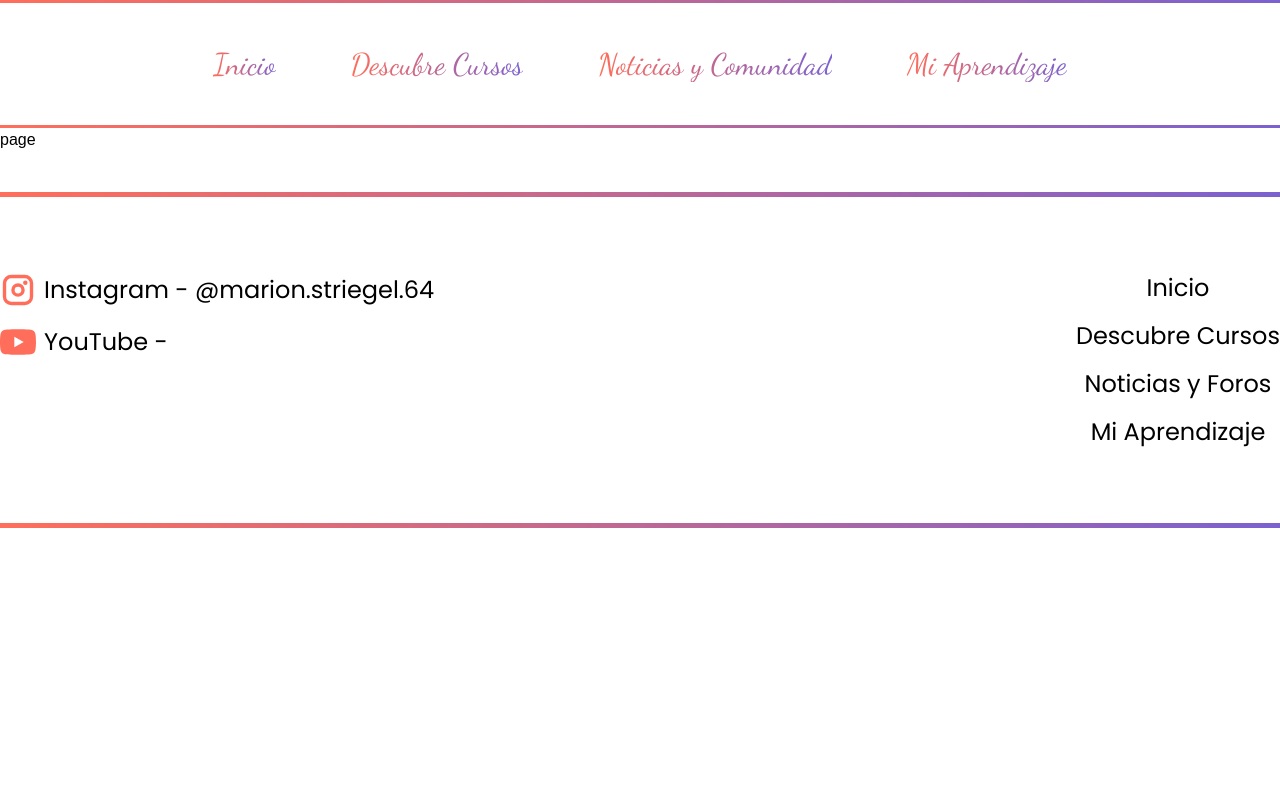
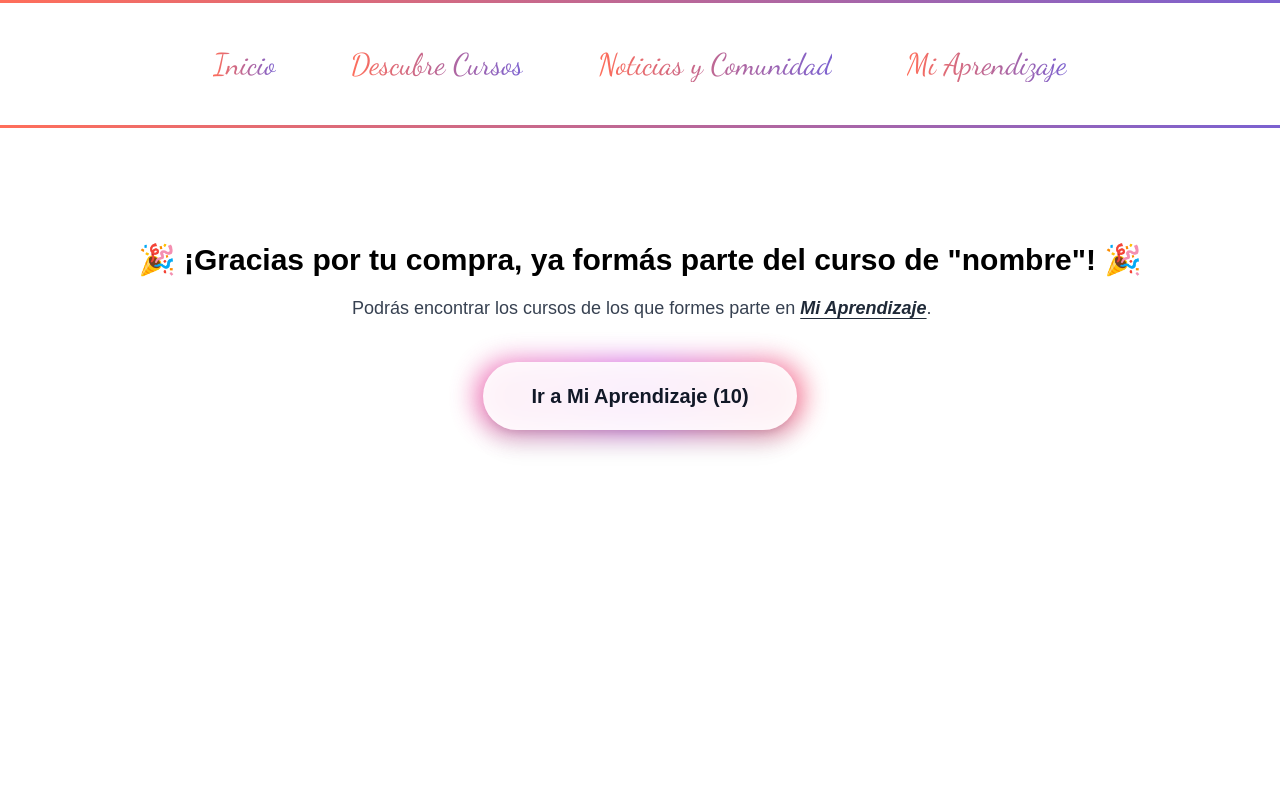
Before and after one commit to mateomohr02/marionClient, a Next.js app: page /success in a window 1280 px wide. Shown: the top 800 px of the page. Built offline with nearby package versions, Linux system fonts and the light colour scheme.

Commit message:
loading & checkout finished pages

```diff
--- a/src/app/(logged)/courses/[courseId]/foro/[postId]/page.jsx
+++ b/src/app/(logged)/courses/[courseId]/foro/[postId]/page.jsx
@@ -3,6 +3,9 @@
 import { useParams } from "next/navigation";
 import PostDetail from "@/app/components/PostDetail";
 import useGetPostDetail from "../../../../../../../hooks/useGetPostDetail";
+import Loading from "@/app/components/Loading";
+
+
 
 const Page = () => {
   const { postId, courseId } = useParams();
@@ -12,8 +15,9 @@ const Page = () => {
   return (
     <div>
       {loading ? (
-        <div className="h-screen"></div>
+        <Loading/>
       ) : (
+
         <PostDetail key={post?.id} data={post} />
       )}
     </div>
--- a/src/app/(logged)/courses/[courseId]/foro/page.jsx
+++ b/src/app/(logged)/courses/[courseId]/foro/page.jsx
@@ -4,6 +4,7 @@ import FormAddPostForum from "@/app/components/FormAddPostForum";
 import useGetCourseForum from "../../../../../../hooks/useGetCourseForum";
 import PostCard from "../../../../components/PostCard";
 import { useParams } from "next/navigation";
+import Loading from "@/app/components/Loading";
 
 
 const Page = () => {
@@ -19,7 +20,7 @@ const Page = () => {
 
   return (
     <div className="min-h-[calc(100vh-8rem)]">
-      {loading && <div className="h-screen"></div>}
+      {loading && <Loading/>}
       {error && <p className="text-red-500">{error}</p>}
       {!loading && posts.length === 0 && (
         <p>No hay publicaciones disponibles.</p>
--- a/src/app/(logged)/courses/[courseId]/page.jsx
+++ b/src/app/(logged)/courses/[courseId]/page.jsx
@@ -5,13 +5,14 @@ import { useGetCourseLessons } from "../../../../../hooks/useGetCourseLessons";
 import { useParams } from "next/navigation";
 import LessonCard from "@/app/components/profile/LessonCard";
 import LessonFooterNavigation from "@/app/components/LessonFooterNavigation";
+import Loading from "@/app/components/Loading";
 
 const page = () => {
   const params = useParams();
   const paramsId = params.courseId;
   const { lessons, loading, error } = useGetCourseLessons(paramsId);
 
-  if (loading) return <p>Cargando lecciones...</p>;
+  if (loading) return <Loading/>;
   if (lessons.length === 0) return <p>Todavía no hay clases para el curso.</p>;
 
 
--- a/src/app/(visitor)/comunidad/[postId]/page.jsx
+++ b/src/app/(visitor)/comunidad/[postId]/page.jsx
@@ -4,6 +4,7 @@ import { useParams } from "next/navigation";
 import PostDetail from "@/app/components/PostDetail";
 import useGetPostDetail from "../../../../../hooks/useGetPostDetail";
 import { useSelector } from "react-redux";
+import Loading from "@/app/components/Loading";
 
 const Page = () => {
   const { postId } = useParams();
@@ -12,7 +13,7 @@ const Page = () => {
   return (
     <div>
       {loading ? (
-        <div className="h-screen"></div>
+        <Loading/>
       ) : (
         <PostDetail key={post?.id} data={post} />
       )}
--- a/src/app/(visitor)/comunidad/page.jsx
+++ b/src/app/(visitor)/comunidad/page.jsx
@@ -1,5 +1,6 @@
 "use client";
 
+import Loading from "@/app/components/Loading";
 import useGetPosts from "../../../../hooks/useGetPosts";
 import PostCard from "../../components/PostCard";
 
@@ -11,7 +12,7 @@ const Page = () => {
 
   return (
     <div className="min-h-[calc(100vh-8rem)]">
-      {loading && <div className="h-screen"></div>}
+      {loading && <Loading/>}
       {error && <p className="text-red-500">{error}</p>}
       {!loading && posts.length === 0 && (
         <p>No hay publicaciones disponibles.</p>
--- a/src/app/(visitor)/cursos/[courseName]/checkout/page.jsx
+++ b/src/app/(visitor)/cursos/[courseName]/checkout/page.jsx
@@ -3,6 +3,7 @@
 import Checkout from "@/app/components/Checkout";
 import { useValidateCheckout } from "../../../../../../hooks/useValidateCheckout";
 import { useParams } from "next/navigation";
+import Loading from "@/app/components/Loading";
 
 const Page = () => {
   const {courseName} = useParams();
@@ -11,7 +12,7 @@ const Page = () => {
 
   const { item, loading, error, success } = useValidateCheckout(formattedSlug);
 
-  if (loading) return <div>Cargando...</div>;
+  if (loading) return <Loading/>;
   if (error) return <div>{error}</div>;
 
   return (
--- a/src/app/(visitor)/cursos/page.jsx
+++ b/src/app/(visitor)/cursos/page.jsx
@@ -1,12 +1,13 @@
 "use client";
 
+import Loading from "@/app/components/Loading";
 import useFetchCourses from "../../../../hooks/useFetchCourses";
 import CourseCard from "@/app/components/CourseCard";
 
 const CoursesPage = () => {
   const { courses, loading, error } = useFetchCourses();
 
-  if (loading) return <div className="h-screen"></div>;
+  if (loading) return <Loading/>;
   if (error) return <p>{error}</p>;
 
   return (
--- a/src/app/(visitor)/failure/page.jsx
+++ b/src/app/(visitor)/failure/page.jsx
@@ -1,7 +1,26 @@
-const page = () => {
+"use client";
+
+import Link from "next/link";
+
+const Page = () => {
   return (
-    <div>page</div>
-  )
-}
+    <div className="h-[calc(100vh-8rem)] flex flex-col items-center justify-center text-center px-4">
+      <div className="-translate-y-32 flex flex-col items-center">
+        <h1 className="text-3xl font-bold mb-4 text-red-600">❌ ¡Pago fallido!</h1>
+        <p className="text-lg text-gray-700 mb-8 max-w-xl">
+          Algo salió mal con tu pago. Si el problema persiste, por favor comunicate con soporte.
+        </p>
+        <div className="relative w-fit mx-auto group mt-2">
+          <div className="absolute inset-0 bg-gradient-to-r from-pink-500 via-fuchsia-600 to-rose-500 rounded-full blur-md opacity-80 group-hover:blur-lg group-hover:opacity-100 transition-all duration-500 animate-pulse scale-105" />
+          <Link href="/cursos">
+            <span className="relative z-10 inline-block px-12 py-5 bg-white/90 hover:bg-white text-xl font-semibold text-gray-900 rounded-full backdrop-blur-sm shadow-xl hover:scale-105 hover:shadow-2xl transition-all duration-300 ease-in-out whitespace-nowrap cursor-pointer no-underline">
+              Volver a Cursos
+            </span>
+          </Link>
+        </div>
+      </div>
+    </div>
+  );
+};
 
-export default page
+export default Page;
--- a/src/app/(visitor)/pending/page.jsx
+++ b/src/app/(visitor)/pending/page.jsx
@@ -1,7 +1,30 @@
-const page = () => {
+"use client";
+
+import Link from "next/link";
+
+const Page = () => {
   return (
-    <div>page</div>
-  )
-}
+    <div className="h-[calc(100vh-8rem)] flex flex-col items-center justify-center text-center px-4">
+      <div className="-translate-y-32 flex flex-col items-center">
+        <h1 className="text-3xl font-bold mb-4">⏳ Pago en proceso...</h1>
+        <p className="text-lg text-gray-700 mb-8 max-w-xl">
+          Tu pago está siendo procesado. Podrás ver el curso en{" "}
+          <span className="font-semibold text-gray-800 italic underline underline-offset-4 whitespace-nowrap">
+            Mi Aprendizaje
+          </span>{" "}
+          una vez que se confirme.
+        </p>
+        <div className="relative w-fit mx-auto group mt-2">
+          <div className="absolute inset-0 bg-gradient-to-r from-pink-500 via-fuchsia-600 to-rose-500 rounded-full blur-md opacity-80 group-hover:blur-lg group-hover:opacity-100 transition-all duration-500 animate-pulse scale-105" />
+          <Link href="/areaPersonal">
+            <span className="relative z-10 inline-block px-12 py-5 bg-white/90 hover:bg-white text-xl font-semibold text-gray-900 rounded-full backdrop-blur-sm shadow-xl hover:scale-105 hover:shadow-2xl transition-all duration-300 ease-in-out whitespace-nowrap cursor-pointer no-underline">
+              Ir a Mi Aprendizaje
+            </span>
+          </Link>
+        </div>
+      </div>
+    </div>
+  );
+};
 
-export default page
+export default Page;
--- a/src/app/(visitor)/success/page.jsx
+++ b/src/app/(visitor)/success/page.jsx
@@ -1,7 +1,54 @@
-const page = () => {
+"use client";
+
+import Link from "next/link";
+import { useEffect, useState } from "react";
+import { useRouter } from "next/navigation";
+
+const Page = () => {
+  const [countdown, setCountdown] = useState(15);
+  const router = useRouter();
+
+  useEffect(() => {
+    const interval = setInterval(() => {
+      setCountdown((prev) => prev - 1);
+    }, 1000);
+
+    const timeout = setTimeout(() => {
+      router.push("/areaPersonal");
+    }, 15000);
+
+    return () => {
+      clearInterval(interval);
+      clearTimeout(timeout);
+    };
+  }, [router]);
+
   return (
-    <div>page</div>
-  )
-}
+    <div className="h-[calc(100vh-8rem)] flex flex-col items-center justify-center text-center px-4">
+      <div className="-translate-y-32 flex flex-col items-center">
+        <h1 className="text-3xl font-bold mb-4">
+          🎉 ¡Gracias por tu compra, ya formás parte del curso de "nombre"! 🎉
+        </h1>
 
-export default page
+        <p className="text-lg text-gray-700 mb-8 max-w-xl whitespace-nowrap">
+          Podrás encontrar los cursos de los que formes parte en { " " }
+          <span className="font-semibold text-gray-800 italic underline underline-offset-4">
+             Mi Aprendizaje
+          </span>
+          .
+        </p>
+
+        <div className="relative w-fit mx-auto group mt-2">
+          <div className="absolute inset-0 bg-gradient-to-r from-pink-500 via-fuchsia-600 to-rose-500 rounded-full blur-md opacity-80 group-hover:blur-lg group-hover:opacity-100 transition-all duration-500 animate-pulse scale-105" />
+          <Link href="/areaPersonal">
+            <span className="relative z-10 inline-block px-12 py-5 bg-white/90 hover:bg-white text-xl font-semibold text-gray-900 rounded-full backdrop-blur-sm shadow-xl hover:scale-105 hover:shadow-2xl transition-all duration-300 ease-in-out whitespace-nowrap cursor-pointer no-underline">
+              Ir a Mi Aprendizaje ({countdown})
+            </span>
+          </Link>
+        </div>
+      </div>
+    </div>
+  );
+};
+
+export default Page;
--- a/src/app/components/Checkout.jsx
+++ b/src/app/components/Checkout.jsx
@@ -2,6 +2,7 @@
 
 import { useEffect, useState } from "react";
 import axios from "axios";
+import Loading from "./Loading";
 
 const Checkout = ({ item }) => {
   const [loading, setLoading] = useState(true);
@@ -46,7 +47,7 @@ const Checkout = ({ item }) => {
     createPreferenceAndRedirect();
   }, []);
 
-  if (loading) return <div>Cargando...</div>;
+  if (loading) return <Loading/>;
   if (error) return <div>{error}</div>;
 
   return null; // Nunca llega acá si redirige correctamente
--- /dev/null
+++ b/src/app/components/Loading.jsx
@@ -0,0 +1,10 @@
+const Loading = () => {
+  return (
+    <div className="h-[calc(100vh-8rem)] flex flex-col items-center justify-center text-center px-4">
+      <div className="animate-spin rounded-full h-12 w-12 border-t-4 border-gradientLeft border-solid mb-4" />
+      <p className="text-lg text-gray-700 font-medium">Cargando...</p>
+    </div>
+  );
+};
+
+export default Loading;
```
